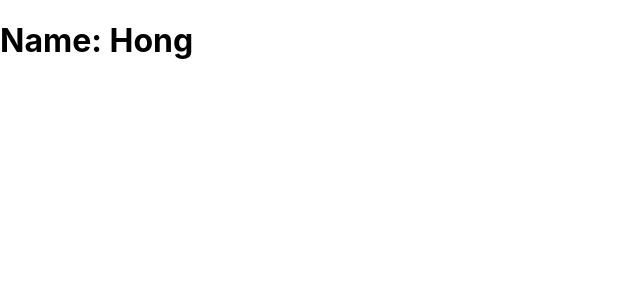
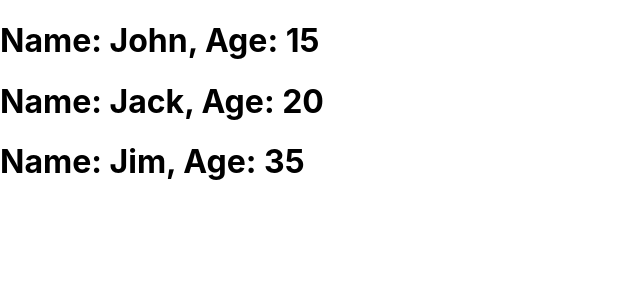
Before and after one commit to honglytech/react-cheat-sheet, a React (Create React App) app: page / in a window 1280 px wide. Shown: the top 300 px of the page, without its empty margins (0-640 px from the left). Built offline with nearby package versions, Linux system fonts and the light colour scheme.

Commit message:
react cheat sheet part 4

```diff
--- a/src/App.js
+++ b/src/App.js
@@ -1,19 +1,18 @@
-import './App.css';
-import Component from './Component';
+import "./App.css";
+import Component from "./Component";
+
+const people = [
+  { id: 1, name: "John", age: 15 },
+  { id: 2, name: "Jack", age: 20 },
+  { id: 3, name: "Jim", age: 35 },
+];
 
 function App() {
-  return (
-    <div>
-      {/* <Component name="Jack" age="25" /> */}
+  // Display a list of data
+  // return people.map((person) => <div key={person.id}>{person.name}</div>);
 
-      {/* children */}
-      {/* <Component>
-        John
-      </Component> */}
-
-      <Component />
-    </div>
-  );
+  // Pass a list of data to another component
+  return people.map(({ id, ...person }) => <Component key={id} {...person} />);
 }
 
 export default App;
--- a/src/Component.js
+++ b/src/Component.js
@@ -1,61 +1,24 @@
 import React from "react";
 
 // function Component(props) {
-//     return (
-//       <>
-//         <h1>
-//           Name: {props.name} Age: {props.age}
-//         </h1>
-//       </>
-//     );
-//   }
-
-// Destructured props
-// function Component({name, age}) {
 //   return (
 //     <>
 //       <h1>
-//         Name: {name} Age: {age}
+//         Name: {props.name} - Age: {props.age}
 //       </h1>
 //     </>
-//   )
+//   );
 // }
 
-// children
-// function Component({ children }) {
-//   return (
-//     <>
-//       <h1>
-//         Name: {children}
-//       </h1>
-//     </>
-//   )
-// }
-
-// Default props - JavaScript
-// function Component({ name = "Mike" }) {
-//   return (
-//     <>
-//       <h1>
-//         Name: {name}
-//       </h1>
-//     </>
-//   )
-// }
-
-// Default props - React
-function Component({ name }) {
+// Prop Destructuring
+function Component({ name, age }) {
   return (
     <>
       <h1>
-        Name: {name}
+        Name: {name}, Age: {age}
       </h1>
     </>
-  )
-}
-
-Component.defaultProps = {
-  name: "Hong"
+  );
 }
 
 export default Component;
```
